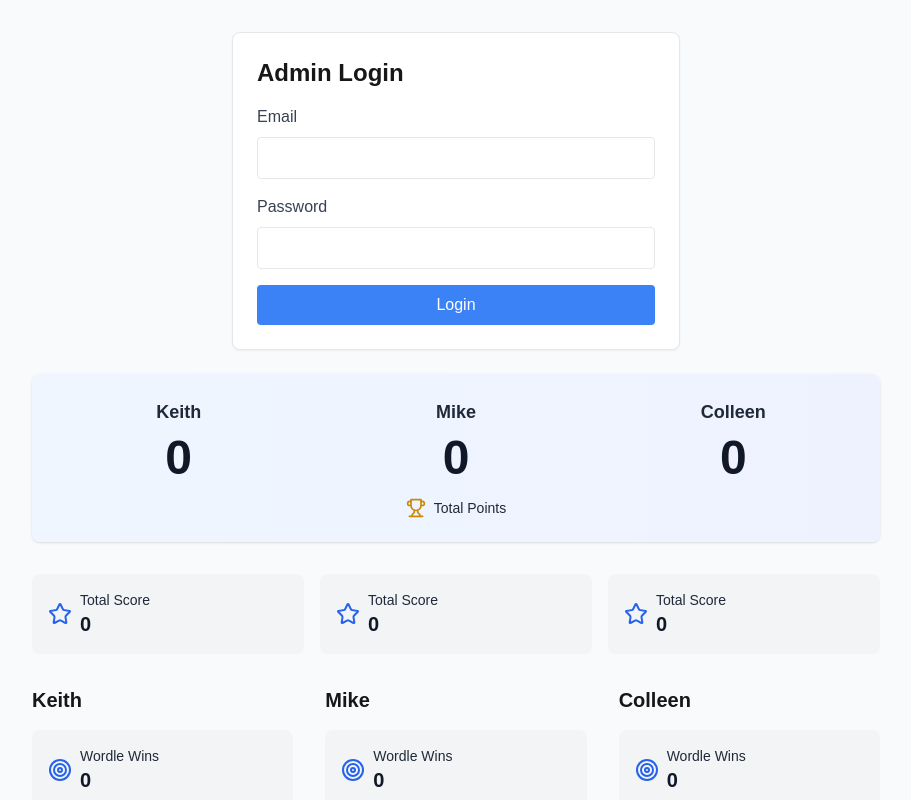
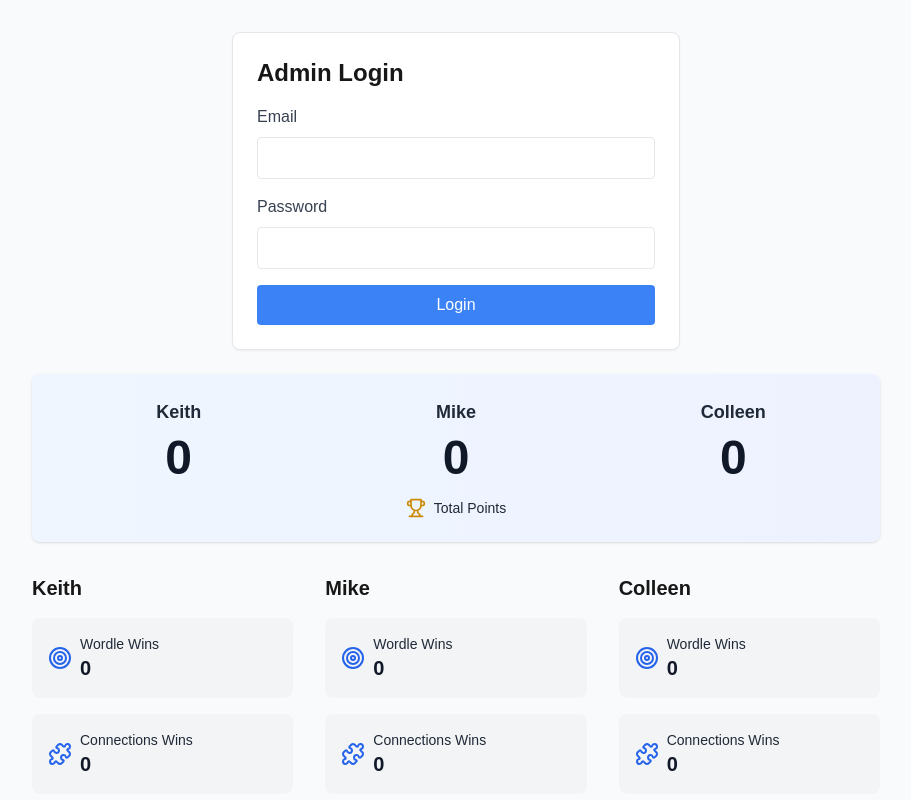
Before and after one commit to mwinscot/nyt-puzzle-scoreboard, a Next.js app: page / in a window 1280 px wide. Shown: the top 800 px of the page, without its empty margins (184-1095 px from the left). Built offline with nearby package versions, Linux system fonts and the light colour scheme; no server answers; the database is empty.

Commit message:
moving scoreboard back to the top 2

```diff
--- a/src/components/puzzle-scoreboard.tsx
+++ b/src/components/puzzle-scoreboard.tsx
@@ -411,12 +411,6 @@ const calculateScores = (text: string): {
           player3Name={player3Name}
         />
 
-        <div className="grid grid-cols-1 md:grid-cols-3 gap-4 mb-8">
-          <ScoreCard playername={player1Name} score={scores.player1.total} title="Total Score" icon={Star} />
-          <ScoreCard playername={player2Name} score={scores.player2.total} title="Total Score" icon={Star} />
-          <ScoreCard playername={player3Name} score={scores.player3.total} title="Total Score" icon={Star} />
-        </div>
-
         {/* Add Date Selection */}
         {isAdmin && (
           <div className="mb-4">
```
